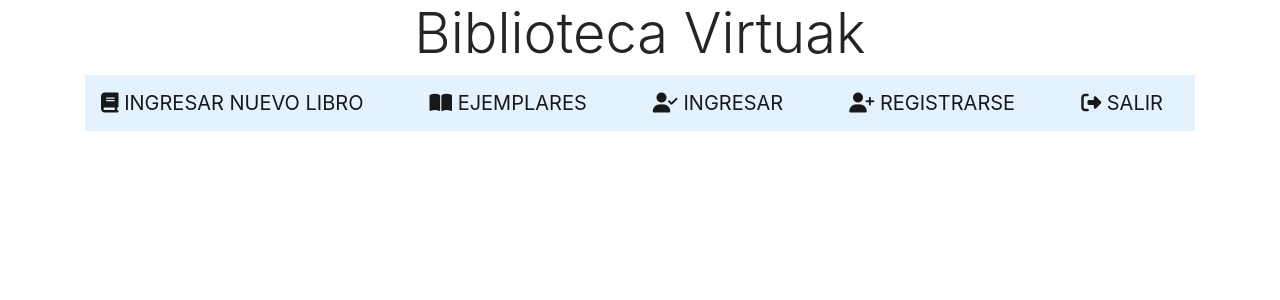
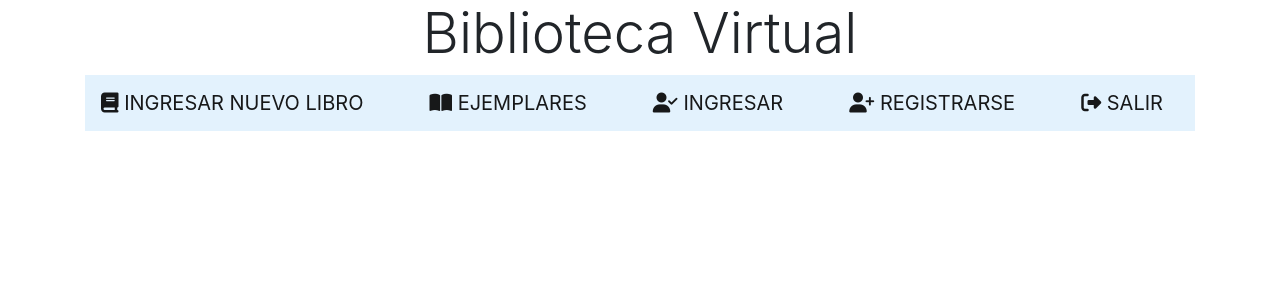
Before and after one commit to MedalitContreras/SisBibliotecaG02, a CodeIgniter app: page /SisBibliotecaG02/index.php/usuario/index in a window 1280 px wide. Shown: the top 300 px of the page. Run offline with CodeIgniter, Linux system fonts and the light colour scheme; data comes from the database, SQL or seed files in the repository; some libraries are stand-ins or nearby versions.

Commit message:
Biblioteca Virtual

```diff
--- a/bibliotecag2/application/views/usuario/perfil.php
+++ b/bibliotecag2/application/views/usuario/perfil.php
@@ -1,4 +1,4 @@
-<h2 align="center" class="display-4">Biblioteca Virtuak</h2>
+<h2 align="center" class="display-4">Biblioteca Virtual</h2>
 <div class="container">
 <nav class="navbar navbar-light" style="background-color: #e3f2fd;">
 
```
